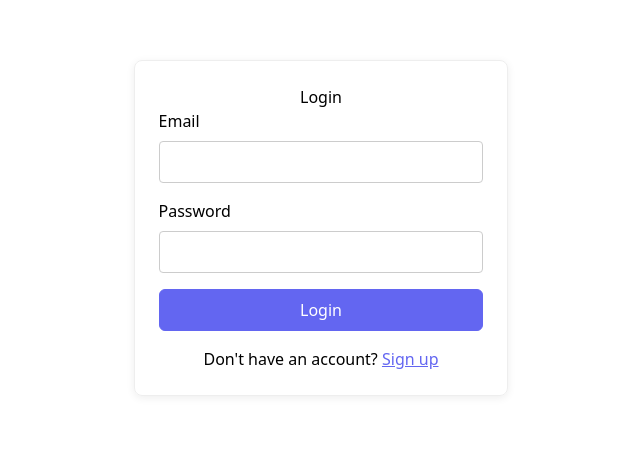
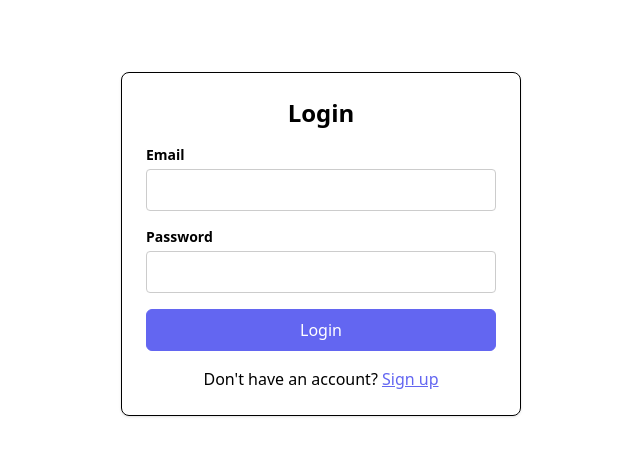
Before and after one commit to raphaelfavier/supabase-nextjs, a Next.js app: page /auth/login in a window 1280 px wide. Shown: the part 172-628 px from the top of the page, without its empty margins (319-959 px from the left). Built offline with nearby package versions, Linux system fonts and the light colour scheme.

Commit message:
refactor: extract form fields into reusable FormField component with Tailwind styling

```diff
--- a/src/app/auth/login/page.tsx
+++ b/src/app/auth/login/page.tsx
@@ -3,6 +3,7 @@ import React, { useState } from "react";
 import Link from "next/link";
 import { login } from "@/app/actions/auth-actions";
 import ActionButton from "@/templates/actionButton/actionButton";
+import FormField from "@/templates/formField/FormField";
 
 export default function LoginPage() {
   const [email, setEmail] = useState("");
@@ -30,51 +31,27 @@ export default function LoginPage() {
   };
 
   return (
-    <div
-      style={{
-        maxWidth: 400,
-        margin: "60px auto",
-        padding: 24,
-        border: "1px solid #eee",
-        borderRadius: 8,
-        boxShadow: "0 2px 8px #eee",
-      }}
-    >
-      <h2 style={{ textAlign: "center" }}>Login</h2>
-      <form onSubmit={handleSubmit}>
-        <label htmlFor="email" style={{ display: "block", marginBottom: 8 }}>
-          Email
-        </label>
-        <input
-          id="email"
+    <div className="flex flex-col items-center sm:w-[400px] w-full mx-auto mt-8 p-6 border rounded-lg shadow">
+      <h2 className="text-2xl font-bold mb-4">Login</h2>
+      <form onSubmit={handleSubmit} className="w-full flex flex-col gap-4">
+        <FormField
+          label="Email"
+          name="email"
           type="email"
           value={email}
-          onChange={(e) => setEmail(e.target.value)}
-          style={{
-            width: "100%",
-            padding: 8,
-            marginBottom: 16,
-            borderRadius: 4,
-            border: "1px solid #ccc",
-          }}
+          onChange={(e: React.ChangeEvent<HTMLInputElement>) =>
+            setEmail(e.target.value)
+          }
           autoComplete="email"
         />
-
-        <label htmlFor="password" style={{ display: "block", marginBottom: 8 }}>
-          Password
-        </label>
-        <input
-          id="password"
+        <FormField
+          label="Password"
+          name="password"
           type="password"
           value={password}
-          onChange={(e) => setPassword(e.target.value)}
-          style={{
-            width: "100%",
-            padding: 8,
-            marginBottom: 16,
-            borderRadius: 4,
-            border: "1px solid #ccc",
-          }}
+          onChange={(e: React.ChangeEvent<HTMLInputElement>) =>
+            setPassword(e.target.value)
+          }
           autoComplete="current-password"
         />
 
--- a/src/app/auth/signup/page.tsx
+++ b/src/app/auth/signup/page.tsx
@@ -1,6 +1,7 @@
 "use client";
 import { signup } from "@/app/actions/auth-actions";
 import ActionButton from "@/templates/actionButton/actionButton";
+import FormField from "@/templates/formField/FormField";
 import React, { useState } from "react";
 
 export default function SignupPage() {
@@ -28,55 +29,27 @@ export default function SignupPage() {
   };
 
   return (
-    <div
-      style={{
-        maxWidth: 400,
-        margin: "60px auto",
-        padding: 24,
-        border: "1px solid #eee",
-        borderRadius: 8,
-        boxShadow: "0 2px 8px #eee",
-      }}
-    >
-      <h2 style={{ textAlign: "center" }}>Sign Up</h2>
-      <form onSubmit={handleSubmit}>
-        <label htmlFor="email" style={{ display: "block", marginBottom: 8 }}>
-          Email
-        </label>
-        <input
-          id="email"
+    <div className="flex flex-col items-center sm:w-[400px] w-full mx-auto mt-8 p-6 border rounded-lg shadow">
+      <h2 className="text-2xl font-bold mb-4">Sign Up</h2>
+      <form onSubmit={handleSubmit} className="w-full flex flex-col gap-4">
+        <FormField
+          label="Email"
+          name="email"
           type="email"
           value={email}
-          onChange={(e) => setEmail(e.target.value)}
-          style={{
-            width: "100%",
-            padding: 8,
-            marginBottom: 16,
-            borderRadius: 4,
-            border: "1px solid #ccc",
-          }}
+          onChange={(e: React.ChangeEvent<HTMLInputElement>) => setEmail(e.target.value)}
           autoComplete="email"
         />
-
-        <label htmlFor="password" style={{ display: "block", marginBottom: 8 }}>
-          Password
-        </label>
-        <input
-          id="password"
+        <FormField
+          label="Password"
+          name="password"
           type="password"
           value={password}
-          onChange={(e) => setPassword(e.target.value)}
-          style={{
-            width: "100%",
-            padding: 8,
-            marginBottom: 16,
-            borderRadius: 4,
-            border: "1px solid #ccc",
-          }}
-          autoComplete="new-password"
+          onChange={(e: React.ChangeEvent<HTMLInputElement>) => setPassword(e.target.value)}
+          autoComplete="current-password"
         />
 
-        {error && <div style={{ color: "red", marginBottom: 16 }}>{error}</div>}
+        {error && <div className="text-red-500 mb-4">{error}</div>}
         <ActionButton type="submit" disabled={loading} className="w-full">
           {loading ? "Signing up..." : "Sign Up"}
         </ActionButton>
--- a/src/app/profile/page.tsx
+++ b/src/app/profile/page.tsx
@@ -4,6 +4,7 @@ import React, { useEffect, useState } from "react";
 import { useRouter } from "next/navigation";
 import { ProfileType } from "@/types/profileTypes";
 import ActionButton from "@/templates/actionButton/actionButton";
+import FormField from "@/templates/formField/FormField";
 
 export default function Profile() {
   const [user, setUser] = useState<(ProfileType & { email?: string }) | null>(
@@ -76,15 +77,38 @@ export default function Profile() {
 
   if (loading)
     return (
-      <div className="max-w-xl mx-auto mt-8 p-6 border rounded-lg shadow animate-pulse">
-        <div className="h-7 w-32 bg-gray-200 rounded mb-6" />
-        <div className="space-y-6">
-          <div className="h-5 w-56 bg-gray-200 rounded" />
+      <div className="sm:w-[400px] w-full mx-auto mt-8 p-6 border rounded-lg shadow animate-pulse">
+        <div className="h-8 w-32 bg-gray-200 rounded mb-6" /> {/* Title */}
+        <div className="space-y-4">
+          {/* Email (disabled) */}
+          <div>
+            <div className="h-5 w-20 bg-gray-200 rounded mb-2" />
+            <div className="h-10 w-full bg-gray-100 rounded" />
+          </div>
+          {/* Username */}
+          <div>
+            <div className="h-5 w-20 bg-gray-200 rounded mb-2" />
             <div className="h-10 w-full bg-gray-200 rounded" />
+          </div>
+          {/* Full Name */}
+          <div>
+            <div className="h-5 w-20 bg-gray-200 rounded mb-2" />
             <div className="h-10 w-full bg-gray-200 rounded" />
+          </div>
+          {/* Avatar URL */}
+          <div>
+            <div className="h-5 w-24 bg-gray-200 rounded mb-2" />
             <div className="h-10 w-full bg-gray-200 rounded" />
+          </div>
+          {/* Website */}
+          <div>
+            <div className="h-5 w-20 bg-gray-200 rounded mb-2" />
             <div className="h-10 w-full bg-gray-200 rounded" />
-          <div className="h-10 w-1/2 bg-gray-200 rounded" />
+          </div>
+          {/* Button */}
+          <div className="flex justify-end">
+            <div className="h-10 w-32 bg-gray-300 rounded" />
+          </div>
         </div>
       </div>
     );
@@ -122,7 +146,7 @@ export default function Profile() {
   };
 
   return (
-    <div className="max-w-xl mx-auto mt-8 p-6 border rounded-lg shadow">
+    <div className="sm:w-[400px] w-full mx-auto mt-8 p-6 border rounded-lg shadow">
       <h2 className="text-2xl font-bold mb-4">Profile</h2>
       <form className="flex flex-col space-y-4" onSubmit={handleSubmit}>
         <div>
@@ -134,71 +158,38 @@ export default function Profile() {
             className="w-full px-3 py-2 border rounded bg-gray-100 cursor-not-allowed"
           />
         </div>
-        <div>
-          <label
-            className="block text-sm font-semibold mb-1"
-            htmlFor="username"
-          >
-            Username
-          </label>
-          <input
+        <FormField
+          label="Username"
+          name="username"
           type="text"
-            id="username"
-            name="username"
           value={form.username}
           onChange={handleChange}
-            className="w-full px-3 py-2 border rounded"
           autoComplete="username"
         />
-        </div>
-        <div>
-          <label
-            className="block text-sm font-semibold mb-1"
-            htmlFor="full_name"
-          >
-            Full Name
-          </label>
-          <input
+        <FormField
+          label="Full Name"
+          name="full_name"
           type="text"
-            id="full_name"
-            name="full_name"
           value={form.full_name}
           onChange={handleChange}
-            className="w-full px-3 py-2 border rounded"
           autoComplete="name"
         />
-        </div>
-        <div>
-          <label
-            className="block text-sm font-semibold mb-1"
-            htmlFor="avatar_url"
-          >
-            Avatar URL
-          </label>
-          <input
+        <FormField
+          label="Avatar URL"
+          name="avatar_url"
           type="url"
-            id="avatar_url"
-            name="avatar_url"
           value={form.avatar_url}
           onChange={handleChange}
-            className="w-full px-3 py-2 border rounded"
           autoComplete="url"
         />
-        </div>
-        <div>
-          <label className="block text-sm font-semibold mb-1" htmlFor="website">
-            Website
-          </label>
-          <input
+        <FormField
+          label="Website"
+          name="website"
           type="url"
-            id="website"
-            name="website"
           value={form.website}
           onChange={handleChange}
-            className="w-full px-3 py-2 border rounded"
           autoComplete="url"
         />
-        </div>
         {formError && <div className="text-red-600 text-sm">{formError}</div>}
         {formSuccess && (
           <div className="text-green-600 text-sm">{formSuccess}</div>
--- /dev/null
+++ b/src/templates/formField/FormField.tsx
@@ -0,0 +1,48 @@
+import React from "react";
+
+interface FormFieldProps extends React.InputHTMLAttributes<HTMLInputElement> {
+  label: string;
+  name: string;
+  type?: string;
+  value: string;
+  onChange: (e: React.ChangeEvent<HTMLInputElement>) => void;
+  autoComplete?: string;
+  disabled?: boolean;
+  className?: string;
+}
+
+const FormField: React.FC<FormFieldProps> = ({
+  label,
+  name,
+  type = "text",
+  value,
+  onChange,
+  autoComplete,
+  disabled = false,
+  className = "",
+  ...props
+}) => {
+  return (
+    <div>
+      <label htmlFor={name} className="block text-sm font-semibold mb-1">
+        {label}
+      </label>
+      <input
+        id={name}
+        name={name}
+        type={type}
+        value={value}
+        onChange={onChange}
+        autoComplete={autoComplete}
+        disabled={disabled}
+        className={`w-full px-3 py-2 border border-[#ccc] rounded ${
+          disabled ? "bg-gray-100 cursor-not-allowed" : ""
+        } ${className}`}
+
+        {...props}
+      />
+    </div>
+  );
+};
+
+export default FormField;
```
Lines whose indentation alone changed are shown as unchanged.
